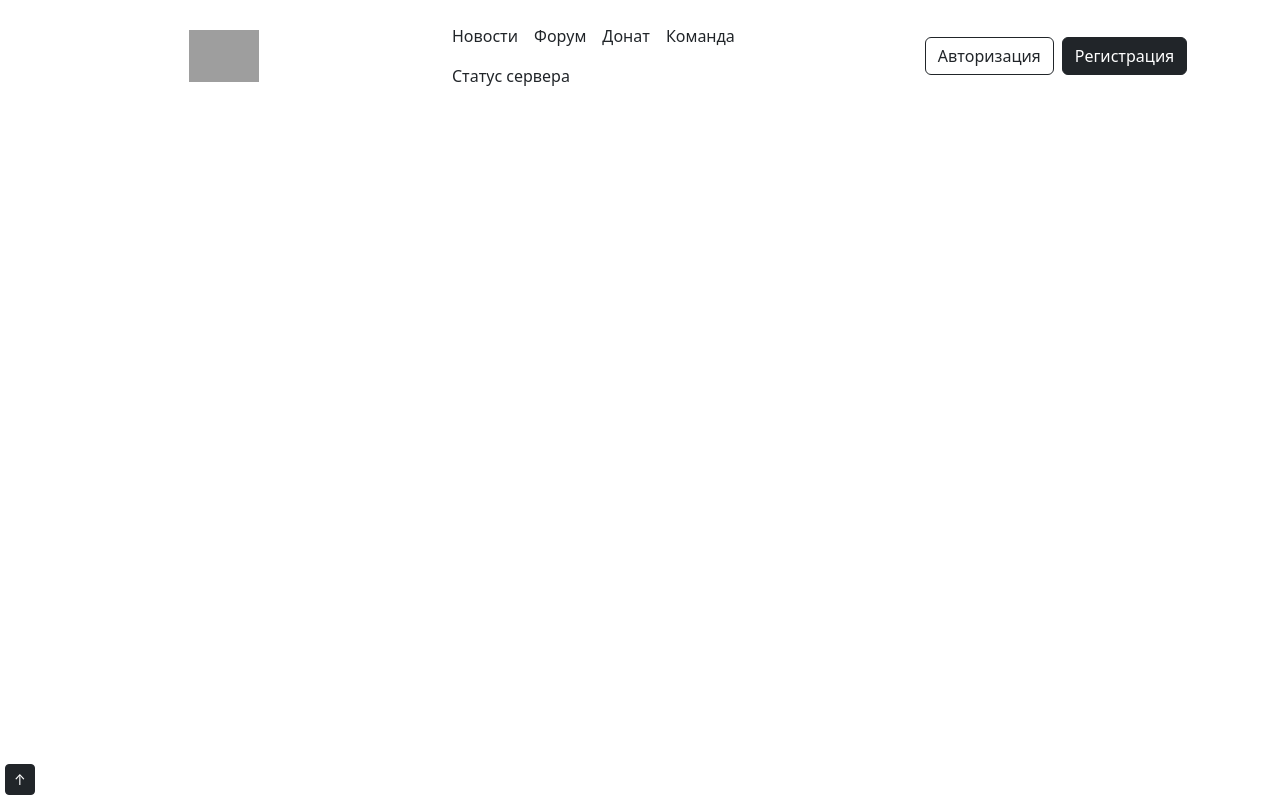
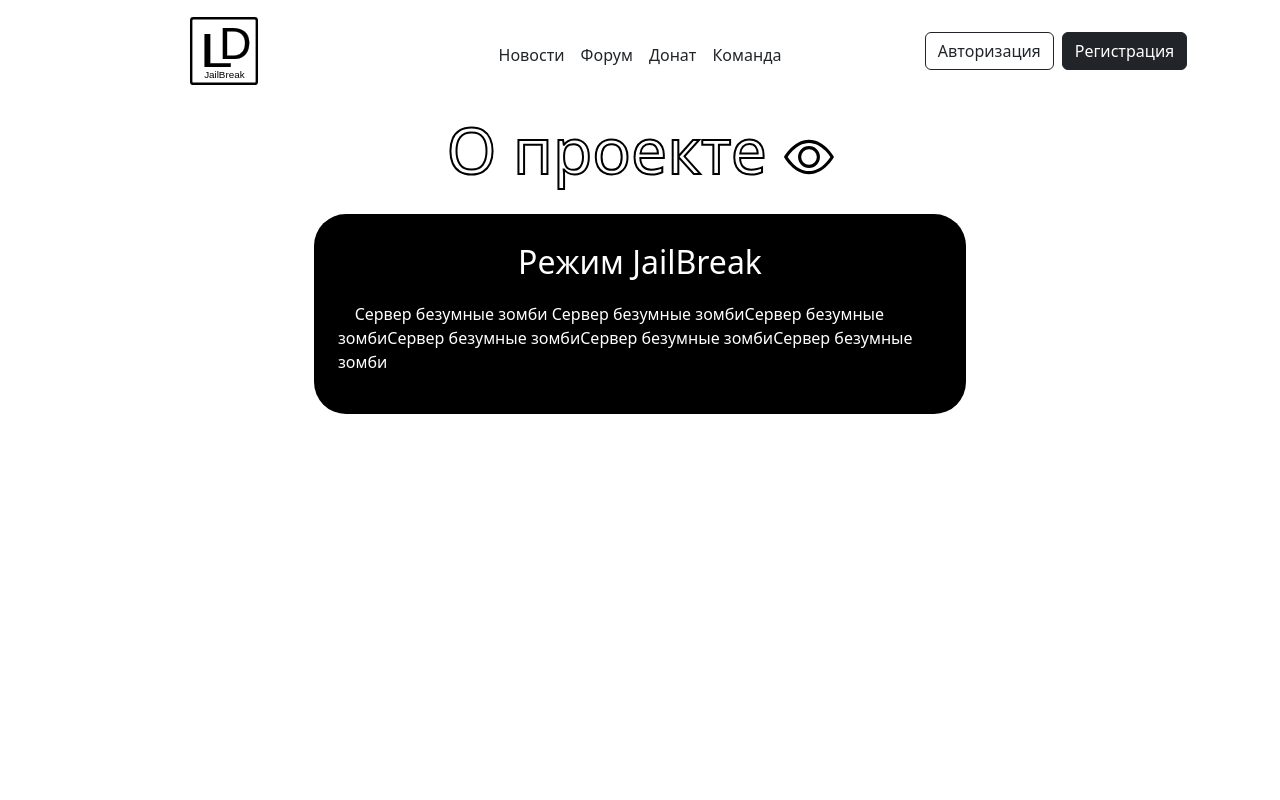
Before and after one commit to Ray-Not/Forum_v1, a Django app: page / in a window 1280 px wide. Run offline with Django 4.2, Linux system fonts and the light colour scheme; some libraries are stand-ins or nearby versions; grey boxes are pictures that could not be loaded.

Commit message:
Rework Main page

```diff
--- /dev/null
+++ b/forum_v1/static/css/image.css
@@ -0,0 +1,6 @@
+img {
+    user-select: none;
+    -webkit-user-drag: none;
+    -webkit-touch-callout: none;
+    pointer-events: none;
+}
--- /dev/null
+++ b/forum_v1/static/css/text.css
@@ -0,0 +1,19 @@
+.text-with-border {
+    color: white; /* Белый цвет текста */
+    font-size: 4rem; /* Размер текста */
+    text-align: center; /* Выравнивание текста по центру */
+    -webkit-text-stroke: 2px black; /* Черная обводка */
+    text-stroke: 2px black;
+    display: block; /* Принудительное отображение текста как блока */
+}
+
+.default-text-white {
+    color: white; /* Белый цвет текста */
+    font-size: 1rem; /* Размер текста */
+}
+
+.title-text-white {
+    color: white; /* Белый цвет текста */
+    font-size: 2rem; /* Размер текста */
+    text-align: center; /* Выравнивание текста по центру */
+}
--- a/forum_v1/templates/desktop/base.html
+++ b/forum_v1/templates/desktop/base.html
@@ -6,6 +6,8 @@
         <meta charset="utf-8">
         <meta name="viewport" content="width=device-width, initial-scale=1">
         <link rel="stylesheet" href="{% static 'css/bootstrap.min.css' %}">
+        <link rel="stylesheet" href="{% static 'css/text.css' %}">
+        <link rel="stylesheet" href="{% static 'css/image.css' %}">
         <link rel="stylesheet" href="{% static 'css/pagination.css' %}">
         <link rel="icon" href="{% static 'images/fav/favicon.ico' %}" type="image/x-icon">
         <link rel="apple-touch-icon" sizes="180x180" href="{% static 'images/fav/apple-touch-icon.png' %}">
@@ -16,21 +18,26 @@
             Главная страница
             {% endblock title %}
         </title>
-        <style>
-            body {
-                margin: 0;
-                padding: 0;
-                background: url() no-repeat center center fixed;
-                background-size: cover;
-            }
-          </style>
     </head>
 <body>
     {% include 'includes/header.html' %}
-    <div class="fixed-bottom" style="padding: 5px; border-radius: 5px; width: 40px;">
-        <a href="#" class="btn btn-dark btn-sm" onclick="scrollToTop();">&#8593;</a>
+    {% block content %}
+    <div class="row mx-auto">
+        <p class="text-with-border">
+            О проекте
+            <img src="{% static 'images/icons/eye.svg' %}" style="width: 50px; height: 50px">
+        </p>
     </div>
-    {% block content %}
+    <div class="row d-flex justify-content-center">
+    <div class="col-6 text-white p-4 rounded-5" style="background-color: black;">
+        <p class="title-text-white">
+            Режим JailBreak
+        </p>
+        <p class="default-text-white">
+            &nbsp;&nbsp;&nbsp;&nbsp;Сервер безумные зомби Сервер безумные зомбиСервер безумные зомбиСервер безумные зомбиСервер безумные зомбиСервер безумные зомби
+        </p>
+    </div>
+</div>
     {% endblock content %}
 </body>
 </html>
--- a/forum_v1/templates/desktop/includes/header.html
+++ b/forum_v1/templates/desktop/includes/header.html
@@ -6,13 +6,12 @@
         <img src="{% static 'images/icons/logo.svg' %}" style="max-width: 70px; max-height: 70px;">
       </a>
     </div>
-    <div class="col-lg-4 col-sm-12 d-flex justify-content-center align-items-center">
+    <div class="col-lg-4 col-sm-12 mt-sm-2 d-flex justify-content-center align-items-center">
       <ul class="nav flex-lg-row flex-md-column flex-column text-center">
         <li><a href="{% url 'posts:news' %}" class="nav-link px-2 {% if request.path == '/news/' %}text-light bg-dark{% else %}text-dark{% endif %}">Новости</a></li>
         <li><a href="#" class="nav-link px-2 {% if request.path == '/forum/' %}text-light bg-dark{% else %}text-dark{% endif %}">Форум</a></li>
         <li><a href="#" class="nav-link px-2 text-dark">Донат</a></li>
         <li><a href="#" class="nav-link px-2 text-dark">Команда</a></li>
-        <li><a href="#" class="nav-link px-2 text-dark">Статус сервера</a></li>
       </ul>
     </div>
     <div class="col-lg-4 col-md-12 d-flex justify-content-center align-items-center">
--- a/forum_v1/users/forms.py
+++ b/forum_v1/users/forms.py
@@ -7,4 +7,4 @@ User = get_user_model()
 class CreationForm(UserCreationForm):
     class Meta(UserCreationForm.Meta):
         model = User
-        fields = ('username', 'email')
+        fields = ('username', "password1", "password2")
--- a/forum_v1/users/views.py
+++ b/forum_v1/users/views.py
@@ -11,6 +11,7 @@ class signup(CreateView):
     form_class = CreationForm
     success_url = reverse_lazy('posts:news')
     template_name = 'signup.html'
+    print(CreationForm)
 
     def form_valid(self, form):
         response = super().form_valid(form)
@@ -20,6 +21,7 @@ class signup(CreateView):
         return response
 
 class signin(LoginView):
+    print(LoginView)
     template_name = 'signin.html'
     def get_success_url(self):
         return reverse_lazy('posts:news')
```
Also changed, not shown: forum_v1/templates/desktop/signin.html (+5 -19 lines), forum_v1/static/images/icons/eye.svg (added), forum_v1/static/images/icons/logo.svg, forum_v1/static/images/icons/statistics.svg (added).
